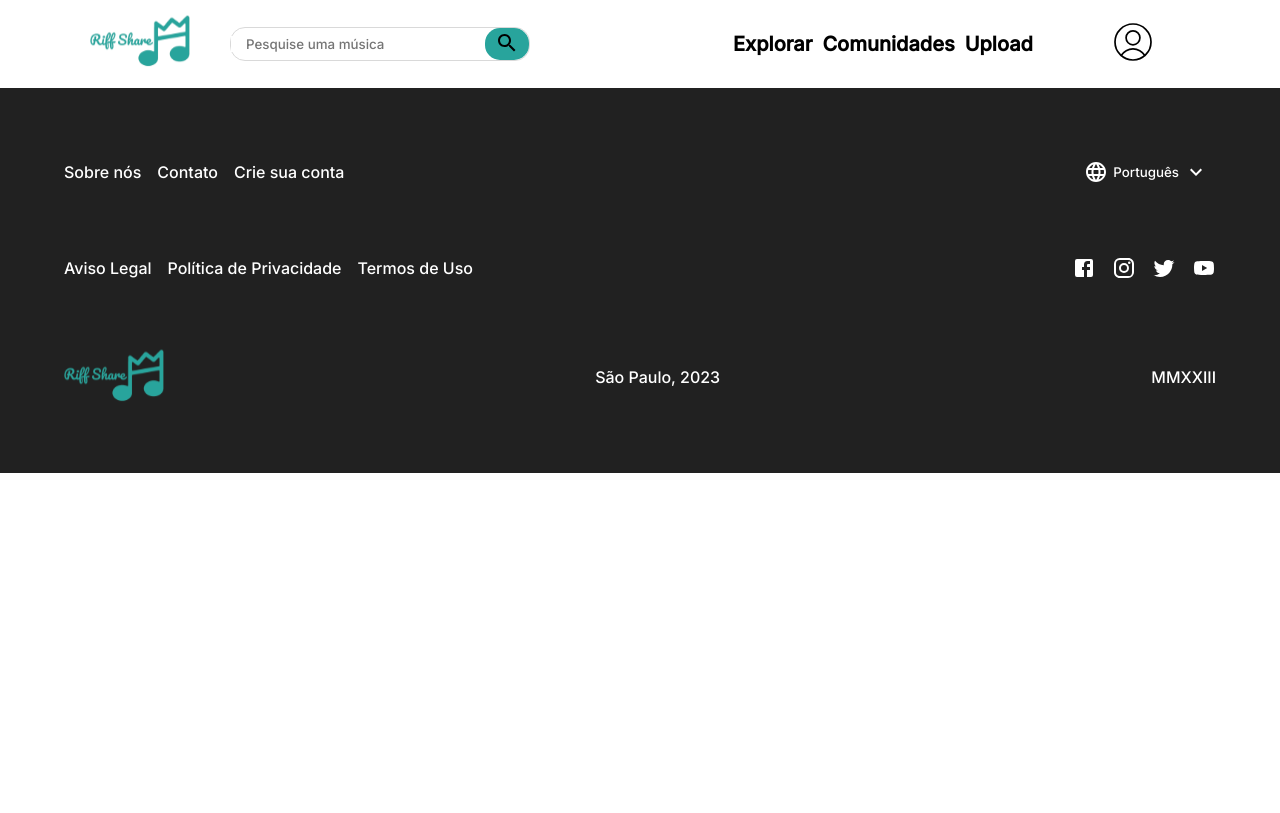
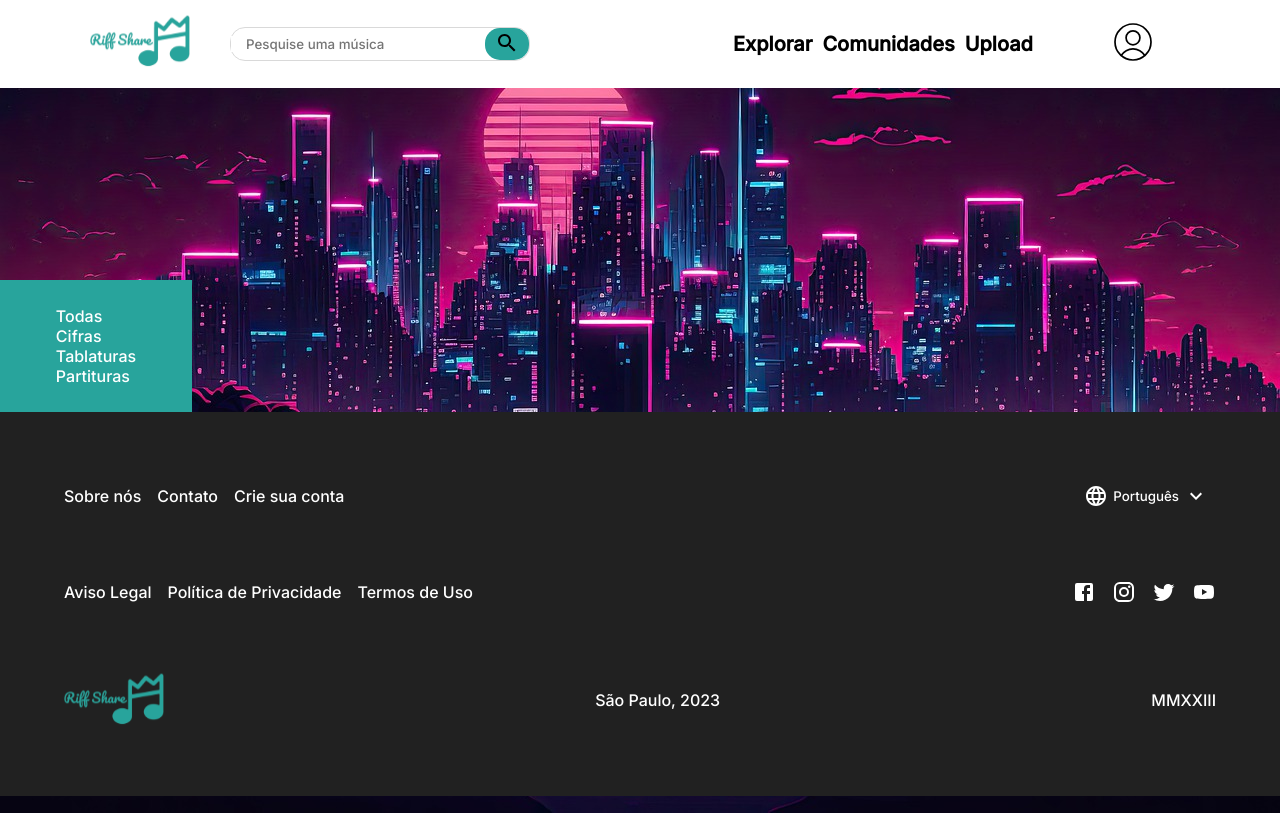
Before and after one commit to Erne1984/Project-Legato, a React (Create React App) app in the folder Frontend/project_legato/: page /Perfil in a window 1280 px wide. Built offline with nearby package versions, Linux system fonts and the light colour scheme.

Commit message:
Perfil_component

```diff
--- a/Frontend/project_legato/src/App.jsx
+++ b/Frontend/project_legato/src/App.jsx
@@ -6,6 +6,7 @@ import Home from './pages/Home/Home';
 import Explorar from './pages/Explorar/Explorar';
 
 import './App.css';
+import Perfil from './components/Perfil/Perfil';
 
 function App() {
   return (
@@ -15,6 +16,7 @@ function App() {
     <Routes>
       <Route path="/" element={ <Home/> } />
       <Route path="/Explorar" element={ <Explorar/> } />
+      <Route path="/Perfil" element={ <Perfil/> } />
 
     </Routes>
     <Footer/>
--- a/Frontend/project_legato/src/components/Header/Header.css
+++ b/Frontend/project_legato/src/components/Header/Header.css
@@ -9,6 +9,7 @@
     display: flex;
     justify-content: space-around;
     align-items: center;
+    background-color: #FFFFFF;
 }
 
 /*Parte da logo e barra de pesquisa*/
--- a/Frontend/project_legato/src/components/Perfil/Perfil.css
+++ b/Frontend/project_legato/src/components/Perfil/Perfil.css
@@ -0,0 +1,21 @@
+.background{
+    padding-bottom: 15%;
+}
+
+.background img {
+    width: 100%;
+    position: absolute;
+    z-index: -1;
+    object-fit: cover;
+    margin: -10% 0px 0px 0px;
+}
+
+.background + aside{
+    background-color: #28A49C;
+    list-style: none;
+    color: #FFFFFF;
+    width: 15%;
+    padding: 2% 0;
+    display: flex;
+    justify-content: center;
+}
--- a/Frontend/project_legato/src/components/Perfil/Perfil.jsx
+++ b/Frontend/project_legato/src/components/Perfil/Perfil.jsx
@@ -0,0 +1,24 @@
+import React from 'react';
+import Wallpaper from '../../assets/wallpaper.jpg';
+import './Perfil.css';
+
+
+const Perfil = () => {
+    return (
+        <main>
+            <div className='background'>
+                <img src={Wallpaper} alt="" />
+            </div>
+            <aside>
+                <span>
+                    <li>Todas</li>
+                    <li>Cifras</li>
+                    <li>Tablaturas</li>
+                    <li>Partituras</li>
+                </span>
+            </aside>
+        </main>
+    )
+}
+
+export default Perfil;
--- a/Frontend/project_legato/src/pages/Explorar/Explorar.jsx
+++ b/Frontend/project_legato/src/pages/Explorar/Explorar.jsx
@@ -15,7 +15,7 @@ const Explorar = () => {
                     <h2>Explore nosso catálogo</h2>
                     <a href=""><h5>Mais populares</h5></a>
                 </div>
-                <TableMusics></TableMusics>
+                <TableMusics/>
             </div>
         </main>
     )
```
Also changed, not shown: Frontend/project_legato/src/assets/wallpaper.jpg (added).
